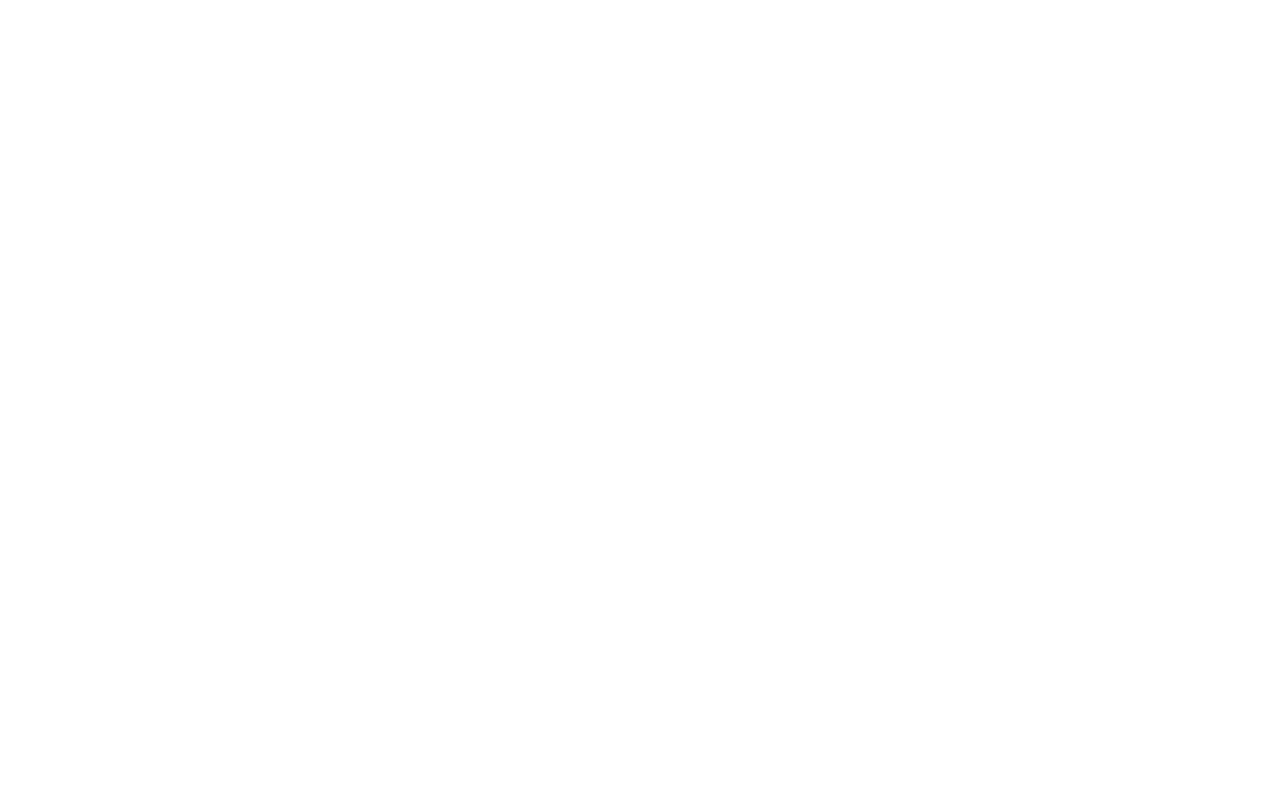
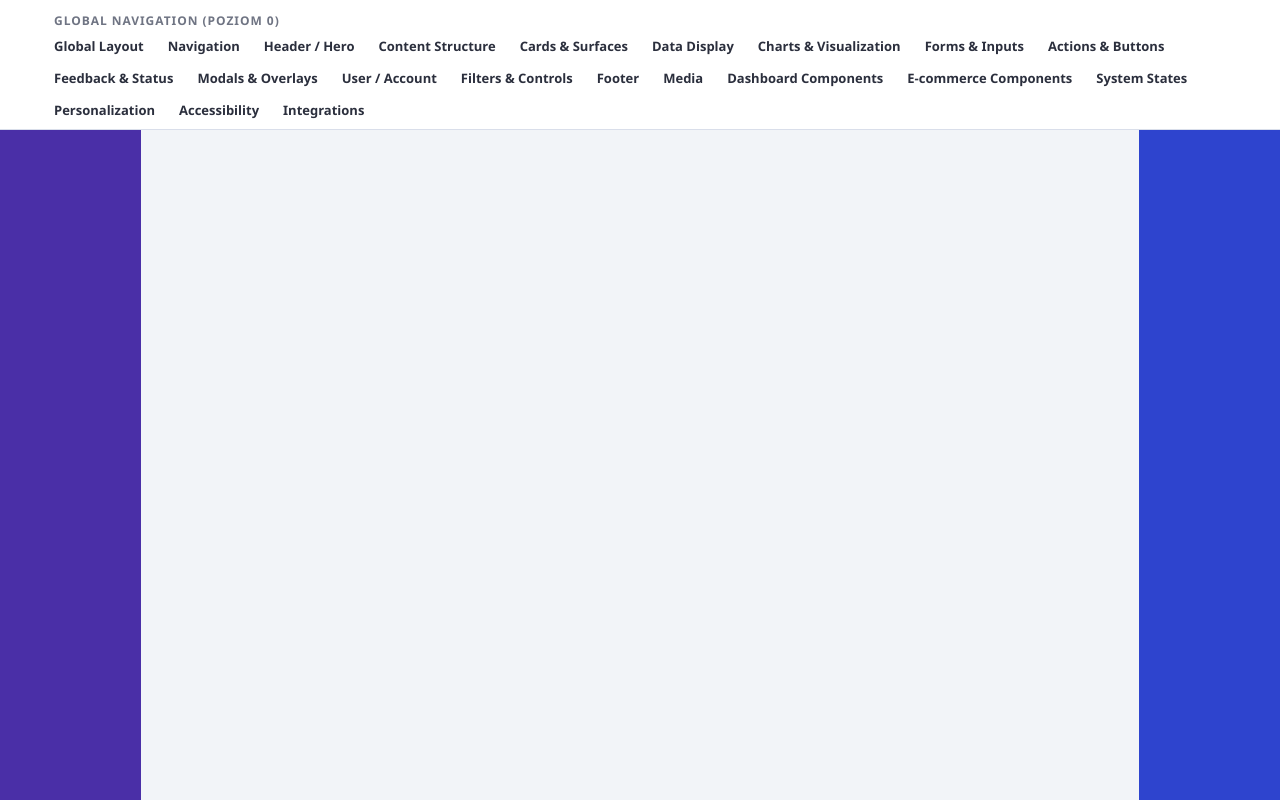
Before and after one commit to Bober12394/baza-ui-ux, a React (Create React App) app: page / in a window 1280 px wide. Built offline with nearby package versions, Linux system fonts and the light colour scheme.

Commit message:
Add requested level-0 global navigation categories

```diff
--- a/src/App.css
+++ b/src/App.css
@@ -1,14 +1,13 @@
-.App {
-  text-align: center;
+* {
+  box-sizing: border-box;
 }
 
-.App-header {
-  background-color: #ffffff;
+body {
+  margin: 0;
+  font-family: 'Poppins', 'Segoe UI', Tahoma, Geneva, Verdana, sans-serif;
+  background: linear-gradient(90deg, #4a2fa7 0 11%, #f2f4f8 11% 89%, #2e44ce 89% 100%);
+}
+
+.page-shell {
   min-height: 100vh;
-  display: flex;
-  flex-direction: column;
-  align-items: center;
-  justify-content: center;
-  font-size: calc(10px + 2vmin);
-  color: #111111;
 }
--- a/src/App.js
+++ b/src/App.js
@@ -1,9 +1,10 @@
 import './App.css';
+import Navbar from './components/Navbar';
 
 function App() {
   return (
-    <div className="App">
-      <header className="App-header" />
+    <div className="page-shell">
+      <Navbar />
     </div>
   );
 }
--- /dev/null
+++ b/src/components/Navbar.css
@@ -0,0 +1,103 @@
+:root {
+  --text-main: #1b1f35;
+  --text-muted: #6f7483;
+  --accent: #2f76ff;
+}
+
+.navbar {
+  background: #fff;
+  border-bottom: 1px solid #d9deea;
+}
+
+.navbar__inner {
+  max-width: 1200px;
+  margin: 0 auto;
+  padding: 12px 14px 10px;
+  display: flex;
+  flex-direction: column;
+  align-items: flex-start;
+  gap: 8px;
+}
+
+.navbar__title {
+  margin: 0;
+  font-size: 12px;
+  letter-spacing: 0.08em;
+  text-transform: uppercase;
+  font-weight: 700;
+  color: var(--text-muted);
+}
+
+.navbar__links {
+  margin: 0;
+  padding: 0;
+  list-style: none;
+  display: flex;
+  flex-wrap: wrap;
+  gap: 14px 24px;
+  font-size: 13px;
+  font-weight: 600;
+  color: #2b2f3d;
+}
+
+.navbar__links li {
+  cursor: pointer;
+  transition: color 0.2s ease;
+}
+
+.navbar__links li:hover,
+.navbar__links .is-active {
+  color: var(--accent);
+}
+
+.content-wrap {
+  max-width: 1200px;
+  margin: 0 auto;
+}
+
+.dropdown-card {
+  margin-top: 1px;
+  background: #fff;
+  box-shadow: 0 8px 26px rgb(17 29 53 / 14%);
+  padding: 20px 24px 24px;
+}
+
+.dropdown-card h2 {
+  margin: 0;
+  padding-bottom: 8px;
+  border-bottom: 1px solid #eceff5;
+  font-size: 22px;
+  color: var(--text-main);
+}
+
+.dropdown-card ul {
+  list-style: none;
+  margin: 16px 0 0;
+  padding: 0;
+  display: grid;
+  grid-template-columns: repeat(4, minmax(0, 1fr));
+  gap: 12px 24px;
+}
+
+.dropdown-card li {
+  color: var(--text-muted);
+  font-size: 14px;
+}
+
+@media (max-width: 1000px) {
+  .navbar__inner,
+  .content-wrap {
+    padding-left: 20px;
+    padding-right: 20px;
+  }
+
+  .dropdown-card ul {
+    grid-template-columns: repeat(2, minmax(0, 1fr));
+  }
+}
+
+@media (max-width: 640px) {
+  .dropdown-card ul {
+    grid-template-columns: 1fr;
+  }
+}
--- /dev/null
+++ b/src/components/Navbar.js
@@ -0,0 +1,90 @@
+import { useState } from 'react';
+import './Navbar.css';
+
+const levelZeroCategories = [
+  'Global Layout',
+  'Navigation',
+  'Header / Hero',
+  'Content Structure',
+  'Cards & Surfaces',
+  'Data Display',
+  'Charts & Visualization',
+  'Forms & Inputs',
+  'Actions & Buttons',
+  'Feedback & Status',
+  'Modals & Overlays',
+  'User / Account',
+  'Filters & Controls',
+  'Footer',
+  'Media',
+  'Dashboard Components',
+  'E-commerce Components',
+  'System States',
+  'Personalization',
+  'Accessibility',
+  'Integrations',
+];
+
+const dropdownItems = {
+  'Global Layout': ['Container', 'Grid', 'Sections', 'Spacing'],
+  Navigation: ['Top Navbar', 'Sidebar', 'Tabs', 'Breadcrumbs'],
+  'Header / Hero': ['Hero Banner', 'Page Header', 'Intro CTA', 'Cover Media'],
+  'Content Structure': ['Split Layout', 'Content Blocks', 'Article', 'Timeline'],
+  'Cards & Surfaces': ['Card Grid', 'Feature Card', 'Panels', 'Tiles'],
+  'Data Display': ['Table', 'List', 'Stats', 'Badges'],
+  'Charts & Visualization': ['Line Chart', 'Bar Chart', 'Donut', 'Heatmap'],
+  'Forms & Inputs': ['Text Input', 'Select', 'Checkbox', 'Date Picker'],
+  'Actions & Buttons': ['Primary Button', 'Icon Button', 'Button Group', 'Floating Action'],
+  'Feedback & Status': ['Toast', 'Progress', 'Alert', 'Empty State'],
+  'Modals & Overlays': ['Modal', 'Drawer', 'Popover', 'Tooltip'],
+  'User / Account': ['Profile', 'User Menu', 'Security', 'Preferences'],
+  'Filters & Controls': ['Search Filters', 'Sort', 'Range', 'Segmented Control'],
+  Footer: ['Simple Footer', 'Extended Footer', 'Legal Links', 'Social Links'],
+  Media: ['Image Gallery', 'Video Block', 'Avatar', 'Carousel'],
+  'Dashboard Components': ['KPI Blocks', 'Widget Area', 'Activity Feed', 'Shortcuts'],
+  'E-commerce Components': ['Product Card', 'Cart Summary', 'Checkout Steps', 'Price Tag'],
+  'System States': ['Loading', 'Skeleton', 'Error State', 'Offline State'],
+  Personalization: ['Theme Switcher', 'Saved Views', 'Bookmarks', 'Recommendations'],
+  Accessibility: ['Focus States', 'Keyboard Nav', 'Contrast', 'Screen Reader Labels'],
+  Integrations: ['API Widgets', 'Webhooks', 'Embeds', 'External Data'],
+};
+
+function Navbar() {
+  const [activeCategory, setActiveCategory] = useState('');
+
+  return (
+    <div className="nav-wrapper" onMouseLeave={() => setActiveCategory('')}>
+      <nav className="navbar">
+        <div className="navbar__inner">
+          <p className="navbar__title">Global Navigation (poziom 0)</p>
+          <ul className="navbar__links">
+            {levelZeroCategories.map((category) => (
+              <li
+                className={activeCategory === category ? 'is-active' : ''}
+                key={category}
+                onMouseEnter={() => setActiveCategory(category)}
+              >
+                {category}
+              </li>
+            ))}
+          </ul>
+        </div>
+      </nav>
+
+      {activeCategory && (
+        <main className="content-wrap">
+          <section aria-label={`${activeCategory} dropdown`} className="dropdown-card">
+            <h2>{activeCategory}</h2>
+            <ul>
+              {dropdownItems[activeCategory].map((item) => (
+                <li key={item}>{item}</li>
+              ))}
+            </ul>
+          </section>
+        </main>
+      )}
+    </div>
+  );
+}
+
+export default Navbar;
```
